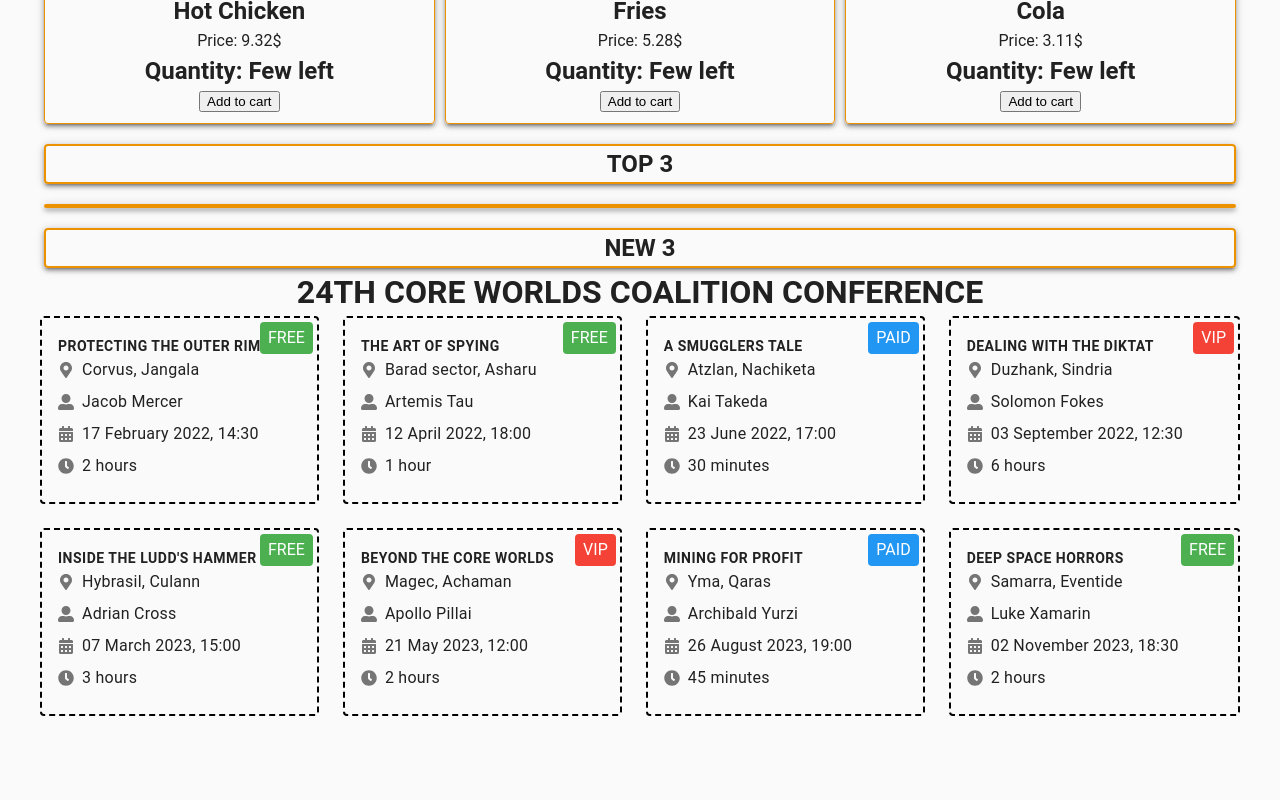
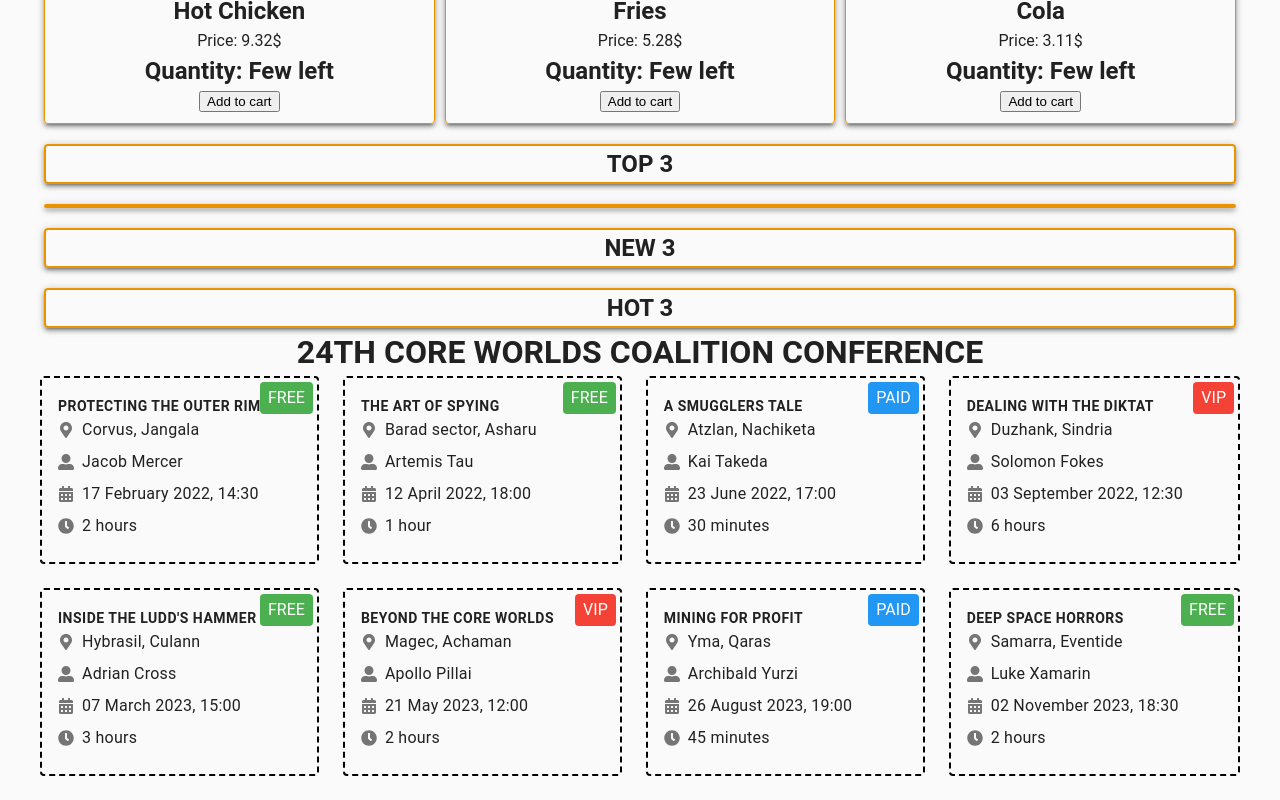
Before and after one commit to Mar4ella89/Play-Music-Reac, a React (Create React App) app: page / in a window 1280 px wide. Shown: the part 724-1524 px from the top of the page. Before the commit the page ends 1464 px from the top, so only its background shows below. Built offline with nearby package versions, Linux system fonts and the light colour scheme.

Commit message:
Update App.jsx

```diff
--- a/src/components/App/App.jsx
+++ b/src/components/App/App.jsx
@@ -16,6 +16,7 @@ export const App = () => (
       <Section title={'TOP 3'} />
       <Section />
       <Section title={'NEW 3'} />
+      <Section title={'HOT 3'} />
     </div>
     <PageTitle text="24th Core Worlds Coalition Conference" />
     <EventBoard events={upcomingEvents} />
```
